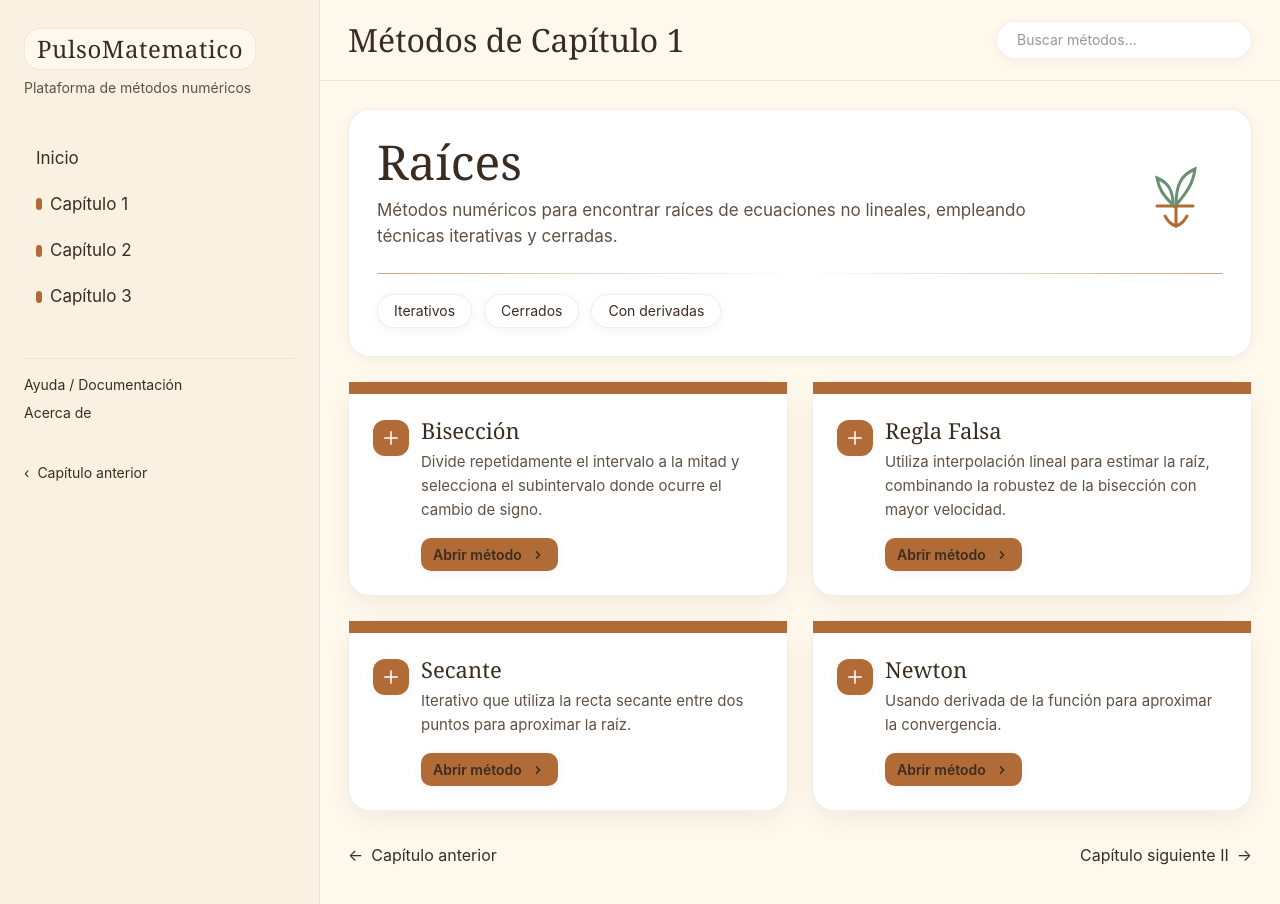
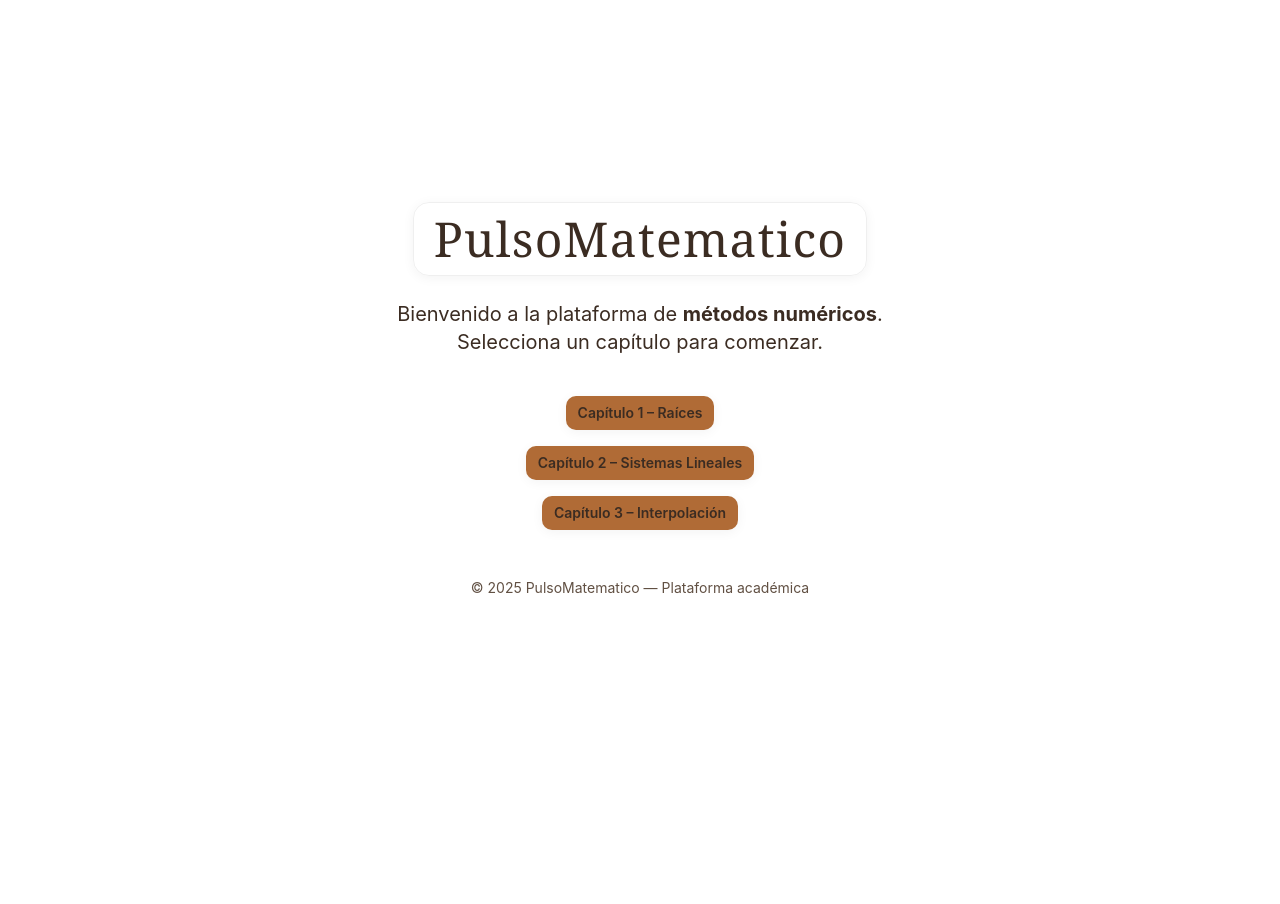
Before and after one commit to Keniatv24/Analisis-numerico-Proyecto, a React (Vite) app in the folder Frontend/: page / in a window 1280 px wide. Shown: the top 904 px of the page. After the commit the page ends 800 px from the top, so only its background shows below. Built offline with nearby package versions, Linux system fonts and the light colour scheme.

Commit message:
home funcionando

```diff
--- a/Frontend/src/components/chapters/Capitulo1.jsx
+++ b/Frontend/src/components/chapters/Capitulo1.jsx
@@ -1,10 +1,11 @@
+// Frontend/src/components/chapters/Capitulo1.jsx
 import { Link } from "react-router-dom";
 
 export default function Capitulo1() {
   return (
     <div className="min-h-screen bg-[var(--paper)] text-[var(--ink)] font-ui">
       <div className="mx-auto max-w-7xl grid grid-cols-12">
-        {/* LOMO IZQUIERDO */}
+        {/* LOMO IZQUIERDO (índice simple para volver al inicio) */}
         <aside className="col-span-12 lg:col-span-3 border-r border-[var(--line)] bg-[var(--paper-2)] lg:min-h-screen lg:sticky lg:top-0">
           <div className="px-6 py-7">
             <div className="mb-10">
@@ -35,19 +36,14 @@ export default function Capitulo1() {
                 </span>
               </Link>
             </nav>
-
-            <div className="mt-10 border-t border-[var(--line)] pt-4 text-sm text-[var(--ink-soft)] space-y-2">
-              <a href="#" className="book-link block">Ayuda / Documentación</a>
-              <a href="#" className="book-link block">Acerca de</a>
-            </div>
           </div>
         </aside>
 
         {/* PÁGINA DERECHA */}
         <main className="col-span-12 lg:col-span-9">
-          <header className="sticky top-0 z-10 bg-[var(--paper)]/90 backdrop-blur border-b border-[var(--line)]">
+          <header id="inicio" className="sticky top-0 z-10 bg-[var(--paper)]/90 backdrop-blur border-b border-[var(--line)]">
             <div className="px-7 py-4 flex items-center justify-between">
-              <h1 className="font-editorial text-[28px] md:text-[32px]">Capítulo 1 – Métodos de un paso</h1>
+              <h1 className="font-editorial text-[28px] md:text-[32px]">Métodos de Capítulo 1</h1>
               <div className="hidden md:flex items-center gap-3">
                 <input
                   placeholder="Buscar métodos..."
@@ -57,15 +53,14 @@ export default function Capitulo1() {
             </div>
           </header>
 
-          {/* Portada */}
+          {/* Portada de capítulo (Raíces) */}
           <section className="px-7 pt-7">
             <div className="rounded-xxl border border-[var(--line)] bg-[var(--card)] p-7 shadow-soft">
               <div className="flex items-start justify-between gap-6">
                 <div className="max-w-2xl">
-                  <h2 className="font-editorial text-[44px] leading-none">Raíces</h2>
+                  <h2 className="font-editorial text-[48px] leading-none">Raíces</h2>
                   <p className="mt-3 text-[var(--ink-soft)] text-[17px]">
-                    Métodos numéricos para encontrar raíces de ecuaciones no lineales,
-                    empleando técnicas iterativas y cerradas.
+                    Métodos numéricos para encontrar raíces de ecuaciones no lineales, empleando técnicas iterativas y cerradas.
                   </p>
                 </div>
                 <div className="hidden md:block mt-1">
@@ -80,7 +75,6 @@ export default function Capitulo1() {
                 </div>
               </div>
               <div className="mt-6 h-px w-full bg-gradient-to-r from-[var(--copper)]/60 via-transparent to-[var(--copper)]/60"></div>
-
               <div className="mt-5 flex flex-wrap items-center gap-3">
                 <Chip>Iterativos</Chip>
                 <Chip>Cerrados</Chip>
@@ -89,34 +83,17 @@ export default function Capitulo1() {
             </div>
           </section>
 
-          {/* Tarjetas */}
+          {/* GRID de tarjetas */}
           <section className="px-7 pt-6 pb-10">
             <div className="grid grid-cols-1 md:grid-cols-2 gap-6">
-              <MethodCard
-                title="Bisección"
-                to="/metodos/biseccion"
-                desc="Divide repetidamente el intervalo a la mitad y selecciona el subintervalo donde ocurre el cambio de signo."
-              />
-              <MethodCard
-                title="Regla Falsa"
-                to="/metodos/regla-falsa"
-                desc="Interpolación lineal que combina robustez y rapidez."
-              />
-              <MethodCard
-                title="Punto Fijo"
-                to="/metodos/punto-fijo"
-                desc="Transforma la ecuación f(x)=0 en x=g(x) y aplica iteraciones sucesivas."
-              />
-              <MethodCard
-                title="Newton-Raphson"
-                to="/metodos/newton"
-                desc="Usa la derivada para converger hacia la raíz con rapidez cuadrática."
-              />
-              <MethodCard
-                title="Secante"
-                to="/metodos/secante"
-                desc="Usa una recta secante entre dos puntos para aproximar la raíz."
-              />
+              <MethodCard title="Bisección" to="/metodos/biseccion"
+                desc="Divide repetidamente el intervalo a la mitad y selecciona el subintervalo donde ocurre el cambio de signo." />
+              <MethodCard title="Regla Falsa" to="/metodos/regla-falsa"
+                desc="Utiliza interpolación lineal para estimar la raíz, combinando la robustez de la bisección con mayor velocidad." />
+              <MethodCard title="Secante" to="/metodos/secante"
+                desc="Iterativo que utiliza la recta secante entre dos puntos para aproximar la raíz." />
+              <MethodCard title="Newton" to="/metodos/newton"
+                desc="Usando derivada de la función para aproximar la convergencia." />
             </div>
           </section>
         </main>
@@ -125,7 +102,7 @@ export default function Capitulo1() {
   );
 }
 
-/* --------- Subcomponentes --------- */
+/* -------- Subcomponentes locales -------- */
 function Chip({ children }) {
   return (
     <span className="inline-flex items-center rounded-full border border-[var(--line)] bg-white px-4 py-1.5 text-sm shadow-soft">
@@ -149,7 +126,12 @@ function MethodCard({ title, desc, to }) {
             <div className="flex-1">
               <h4 className="font-editorial text-[22px] leading-6 text-[var(--ink)]">{title}</h4>
               <p className="mt-2 text-[var(--ink-soft)] text-[15px] leading-6">{desc}</p>
-              <button className="btn-copper mt-4">Abrir método →</button>
+              <button className="btn-copper mt-4">
+                Abrir método
+                <svg className="h-4 w-4 translate-x-0 group-hover:translate-x-0.5 transition" viewBox="0 0 20 20" fill="currentColor">
+                  <path fillRule="evenodd" d="M7.293 14.707a1 1 0 010-1.414L10.586 10 7.293 6.707a1 1 0 011.414-1.414l4 4a1 1 0 010 1.414l-4 4a1 1 0 01-1.414 0z" clipRule="evenodd"/>
+                </svg>
+              </button>
             </div>
           </div>
         </div>
--- a/Frontend/src/components/home.jsx
+++ b/Frontend/src/components/home.jsx
@@ -1,185 +1,50 @@
+// Frontend/src/components/home.jsx
 import { Link } from "react-router-dom";
 
-/**
- * HOME — Diseño "Libro Editorial" (PulsoMatematico)
- * - Lomo izquierdo sticky con Inicio / Capítulo 1 / 2 / 3
- * - Contenido a la derecha con portada y tarjetas
- * - Misma navegación (Link to="/metodos/...") que tu versión original
- */
 export default function Home() {
   return (
-    <div className="min-h-screen bg-[var(--paper)] text-[var(--ink)] font-ui">
-      <div className="mx-auto max-w-7xl grid grid-cols-12">
-        {/* LOMO IZQUIERDO */}
-        <aside className="col-span-12 lg:col-span-3 border-r border-[var(--line)] bg-[var(--paper-2)] lg:min-h-screen lg:sticky lg:top-0">
-          <div className="px-6 py-7">
-            {/* Logo editorial */}
-            <div className="mb-10">
-              <div className="inline-flex items-center gap-2 rounded-2xl border border-[var(--line)] px-3 py-1 bg-[var(--paper)]">
-                <span className="font-editorial tracking-wide text-2xl">PulsoMatematico</span>
-              </div>
-              <p className="mt-2 text-sm text-[var(--ink-soft)]">Plataforma de métodos numéricos</p>
-            </div>
+    <div className="min-h-screen hero-bg text-[var(--ink)] font-ui flex items-center justify-center">
+      <div className="w-full max-w-3xl px-6 py-12 text-center">
 
-            {/* Índice tipo libro */}
-            <nav className="space-y-1 text-[17px]">
-              <a href="#inicio" className="book-link block rounded-xl px-3 py-2 transition">Inicio</a>
-              <a href="/" className="book-link group block rounded-xl px-3 py-2 transition">
-                <span className="inline-flex items-center gap-2">
-                  <span className="h-3 w-1.5 bg-[var(--copper)] rounded-full group-hover:h-4 transition-all"></span>
-                  Capítulo 1
-                </span>
-              </a>
-              <a href="capitulo-2" className="book-link group block rounded-xl px-3 py-2 transition">
-                <span className="inline-flex items-center gap-2">
-                  <span className="h-3 w-1.5 bg-[var(--copper)] rounded-full group-hover:h-4 transition-all"></span>
-                  Capítulo 2
-                </span>
-              </a>
-              <a href="capitulo-3" className="book-link group block rounded-xl px-3 py-2 transition">
-                <span className="inline-flex items-center gap-2">
-                  <span className="h-3 w-1.5 bg-[var(--copper)] rounded-full group-hover:h-4 transition-all"></span>
-                  Capítulo 3
-                </span>
-              </a>
-            </nav>
+        {/* Marca */}
+        <div className="inline-flex items-center gap-2 rounded-2xl border border-[var(--line)] px-5 py-3 bg-[color-mix(in_olab,var(--paper)_92%,var(--ink)_8%)] shadow-soft backdrop-blur-sm">
+          <span className="font-editorial tracking-wide text-4xl md:text-5xl">
+            PulsoMatematico
+          </span>
+        </div>
 
-            <div className="mt-10 border-t border-[var(--line)] pt-4 text-sm text-[var(--ink-soft)] space-y-2">
-              <a href="#" className="book-link block">Ayuda / Documentación</a>
-              <a href="#" className="book-link block">Acerca de</a>
-            </div>
+        {/* Subtítulo */}
+        <p className="mt-6 text-lg md:text-xl text-[color-mix(in_olab,var(--ink)_85%,var(--paper)_15%)]">
+          Bienvenido a la plataforma de <strong>métodos numéricos</strong>.<br />
+          Selecciona un capítulo para comenzar.
+        </p>
 
-            {/* Pager inferior del lomo */}
-            <div className="mt-10 text-sm text-[var(--ink-soft)]">
-              <a href="#cap1" className="book-link inline-flex items-center gap-2">
-                <span>‹</span> Capítulo anterior
-              </a>
-            </div>
-          </div>
-        </aside>
+        {/* Botones / CTAs */}
+        <div className="mt-10 space-y-4">
+          <Link to="/capitulo-1" className="block">
+            <button className="w-full md:w-auto btn-copper px-8 py-3 rounded-2xl shadow-card hover:shadow-lg transition text-lg font-semibold">
+              Capítulo 1 – Raíces
+            </button>
+          </Link>
 
-        {/* PÁGINA DERECHA */}
-        <main className="col-span-12 lg:col-span-9">
-          {/* Header con búsqueda */}
-          <header id="inicio" className="sticky top-0 z-10 bg-[var(--paper)]/90 backdrop-blur border-b border-[var(--line)]">
-            <div className="px-7 py-4 flex items-center justify-between">
-              <h1 className="font-editorial text-[28px] md:text-[32px]">Métodos de Capítulo 1</h1>
-              <div className="hidden md:flex items-center gap-3">
-                <input
-                  placeholder="Buscar métodos..."
-                  className="rounded-full border border-[var(--line)] px-5 py-2 text-sm bg-white shadow-soft w-64"
-                />
-              </div>
-            </div>
-          </header>
+          <Link to="/capitulo-2" className="block">
+            <button className="w-full md:w-auto btn-copper px-8 py-3 rounded-2xl shadow-card hover:shadow-lg transition text-lg font-semibold">
+              Capítulo 2 – Sistemas Lineales
+            </button>
+          </Link>
 
-          {/* Portada de capítulo (Raíces) */}
-          <section className="px-7 pt-7">
-            <div className="rounded-xxl border border-[var(--line)] bg-[var(--card)] p-7 shadow-soft">
-              <div className="flex items-start justify-between gap-6">
-                <div className="max-w-2xl">
-                  <h2 className="font-editorial text-[48px] leading-none">Raíces</h2>
-                  <p className="mt-3 text-[var(--ink-soft)] text-[17px]">
-                    Métodos numéricos para encontrar raíces de ecuaciones no lineales, empleando técnicas iterativas y cerradas.
-                  </p>
-                </div>
-                {/* Ilustración minimal */}
-                <div className="hidden md:block mt-1">
-                  <svg width="120" height="96" viewBox="0 0 120 96" fill="none">
-                    <path d="M90 64H54" stroke="var(--copper)" strokeWidth="3" strokeLinecap="round"/>
-                    <path d="M73 63c0-20 5-30 19-36-2 14-7 22-19 36Z" stroke="var(--sage)" strokeWidth="3" fill="none"/>
-                    <path d="M70 63c0-14-4-22-16-27 2 11 6 17 16 27Z" stroke="var(--sage)" strokeWidth="3" fill="none"/>
-                    <path d="M73 64v20" stroke="var(--copper)" strokeWidth="3" strokeLinecap="round"/>
-                    <path d="M73 84c6-2 8-5 11-10" stroke="var(--copper)" strokeWidth="3" strokeLinecap="round"/>
-                    <path d="M73 84c-6-2-8-5-11-10" stroke="var(--copper)" strokeWidth="3" strokeLinecap="round"/>
-                  </svg>
-                </div>
-              </div>
-              <div className="mt-6 h-px w-full bg-gradient-to-r from-[var(--copper)]/60 via-transparent to-[var(--copper)]/60"></div>
+          <Link to="/capitulo-3" className="block">
+            <button className="w-full md:w-auto btn-copper px-8 py-3 rounded-2xl shadow-card hover:shadow-lg transition text-lg font-semibold">
+              Capítulo 3 – Interpolación
+            </button>
+          </Link>
+        </div>
 
-              {/* Chips decorativos */}
-              <div className="mt-5 flex flex-wrap items-center gap-3">
-                <Chip>Iterativos</Chip>
-                <Chip>Cerrados</Chip>
-                <Chip>Con derivadas</Chip>
-              </div>
-            </div>
-          </section>
-
-          {/* GRID de tarjetas */}
-          <section className="px-7 pt-6 pb-10">
-            <div className="grid grid-cols-1 md:grid-cols-2 gap-6">
-              <MethodCard title="Bisección" to="/metodos/biseccion"
-                desc="Divide repetidamente el intervalo a la mitad y selecciona el subintervalo donde ocurre el cambio de signo." />
-              <MethodCard title="Regla Falsa" to="/metodos/regla-falsa"
-                desc="Utiliza interpolación lineal para estimar la raíz, combinando la robustez de la bisección con mayor velocidad." />
-              <MethodCard title="Secante" to="/metodos/secante"
-                desc="Iterativo que utiliza la recta secante entre dos puntos para aproximar la raíz." />
-              <MethodCard title="Newton" to="/metodos/newton"
-                desc="Usando derivada de la función para aproximar la convergencia." />
-            </div>
-
-            {/* Pager inferior */}
-            <div className="mt-8 flex items-center justify-between text-[var(--ink-soft)]">
-              <a href="#inicio" className="book-link inline-flex items-center gap-2">
-                <span>←</span> Capítulo anterior
-              </a>
-              <a href="#cap2" className="book-link inline-flex items-center gap-2">
-                Capítulo siguiente II <span>→</span>
-              </a>
-            </div>
-          </section>
-
-          {/* Anclas vacías */}
-          <section id="cap1" className="hidden" />
-          <section id="cap2" className="hidden" />
-          <section id="cap3" className="hidden" />
-        </main>
+        {/* Footer */}
+        <p className="mt-12 text-sm text-[var(--ink-soft)]">
+          © {new Date().getFullYear()} PulsoMatematico — Plataforma académica
+        </p>
       </div>
     </div>
   );
 }
-
-/* ---------------- Subcomponentes ---------------- */
-
-function Chip({ children }) {
-  return (
-    <span className="inline-flex items-center rounded-full border border-[var(--line)] bg-white px-4 py-1.5 text-sm shadow-soft">
-      {children}
-    </span>
-  );
-}
-
-function MethodCard({ title, desc, to }) {
-  return (
-    <Link to={to} className="group">
-      <article className="h-full rounded-xxl border border-[var(--line)] bg-[var(--card)] shadow-card hover:shadow transition">
-        {/* Banda cobre */}
-        <div className="h-3 rounded-t-xxl bg-[var(--copper)] group-hover:bg-[var(--copper-600)] transition" />
-        <div className="p-6">
-          <div className="flex items-start gap-3">
-            {/* Icono redondo cobre */}
-            <div className="mt-0.5 h-9 w-9 rounded-xl bg-[var(--copper)] text-white grid place-items-center shadow-soft">
-              <svg width="18" height="18" viewBox="0 0 24 24" fill="none">
-                <path d="M3 12h18M12 3v18" stroke="currentColor" strokeWidth="2"/>
-              </svg>
-            </div>
-            <div className="flex-1">
-              {/* Título negro */}
-              <h4 className="font-editorial text-[22px] leading-6 text-[var(--ink)]">{title}</h4>
-              <p className="mt-2 text-[var(--ink-soft)] text-[15px] leading-6">{desc}</p>
-
-              {/* Botón cobre con texto negro */}
-              <button className="btn-copper mt-4">
-                Abrir método
-                <svg className="h-4 w-4 translate-x-0 group-hover:translate-x-0.5 transition" viewBox="0 0 20 20" fill="currentColor">
-                  <path fillRule="evenodd" d="M7.293 14.707a1 1 0 010-1.414L10.586 10 7.293 6.707a1 1 0 011.414-1.414l4 4a1 1 0 010 1.414l-4 4a1 1 0 01-1.414 0z" clipRule="evenodd"/>
-                </svg>
-              </button>
-            </div>
-          </div>
-        </div>
-      </article>
-    </Link>
-  );
-}
```
Also changed, not shown: Frontend/src/App.jsx (+27 -25 lines).
